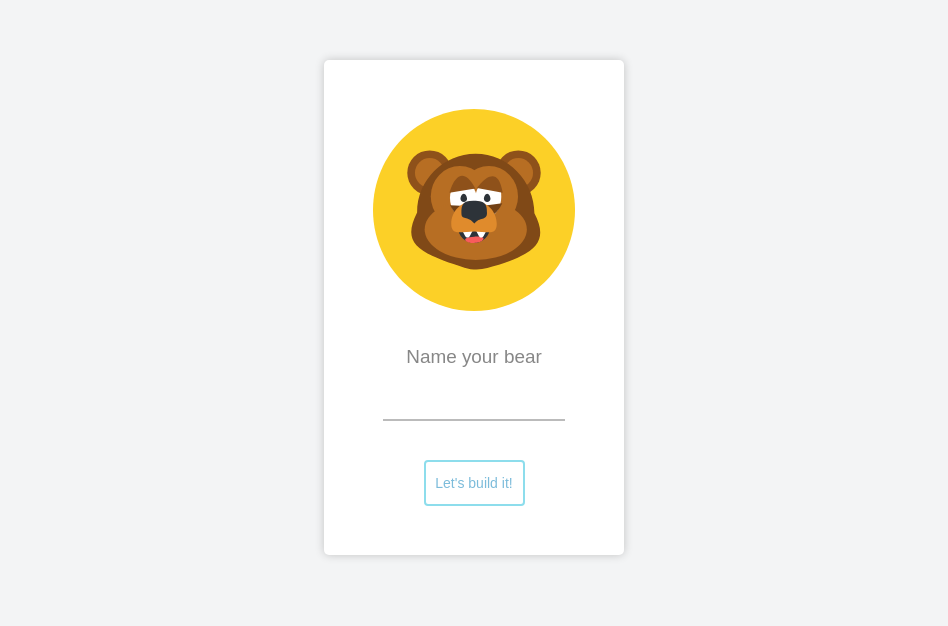
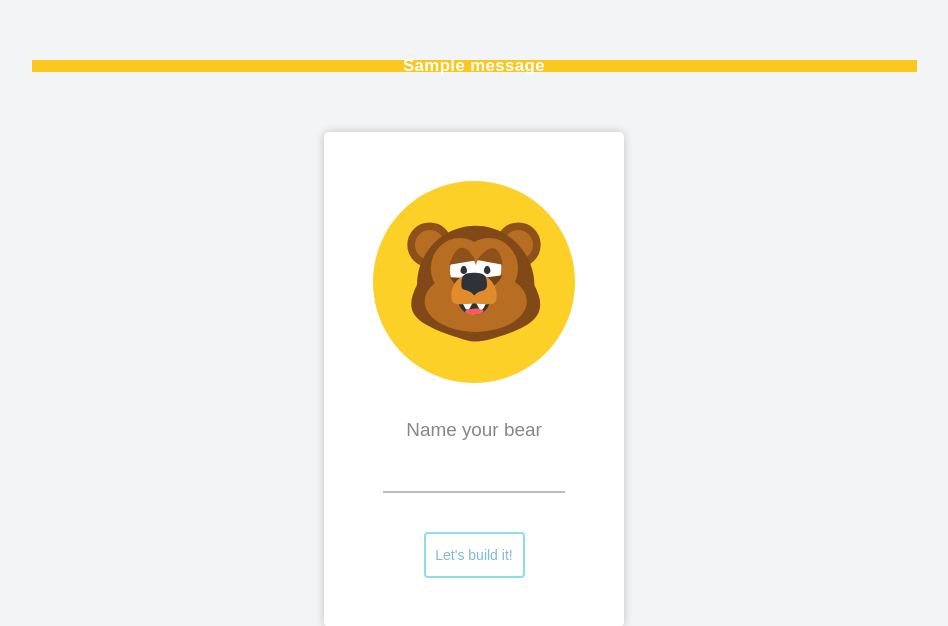
Before and after one commit to dragosbus/flask-basics, a Flask app: page / in a window 1280 px wide. Shown: the top 626 px of the page, without its empty margins (166-1114 px from the left). Before the commit the page ends 558 px from the top, so only its background shows below. Run offline with Flask 2, Linux system fonts and the light colour scheme; one stand-in notice (Sample message) is shown.

Commit message:
alert the user with an message when update

```diff
--- a/lecture/app.py
+++ b/lecture/app.py
@@ -1,10 +1,10 @@
-from flask import Flask, render_template, url_for, request, make_response, redirect
+from flask import Flask, render_template, url_for, request, make_response, redirect, flash
 import json
 from options import DEFAULTS
 
 
 app = Flask(__name__)
-
+app.secret_key = 'esauhou>UO>au.sh35@<Uouo52%@#ouo.42!@#42'
 
 def get_saved_data():
     '''Get Data from cookies'''
@@ -24,6 +24,7 @@ def index():
 
 @app.route('/save', methods=['POST'])
 def save():
+    flash("Alright! That looks awesome!")
     response = make_response(redirect(url_for('index')))
     data = get_saved_data()
     data.update(dict(request.form.items()))
--- a/lecture/templates/base.html
+++ b/lecture/templates/base.html
@@ -8,7 +8,17 @@
   <link rel="stylesheet" href="../static/style.css">
 </head>
 <body>
-    {% block content %}
-    {% endblock %}
+  <div class="wrap no-bottom messages bg-{{ saves.get('colors', 'yellow') }}">
+          {% with messages = get_flashed_messages() %}
+          {% if messages %}
+          <ul class="flashes">
+              {% for message in messages %}
+              <li>{{ message }}</li>
+              {% endfor %}
+          </ul>
+          {% endif %}
+          {% endwith %}
+      </div>
+      {% block content %}{% endblock %}
 </body>
 </html>
```
